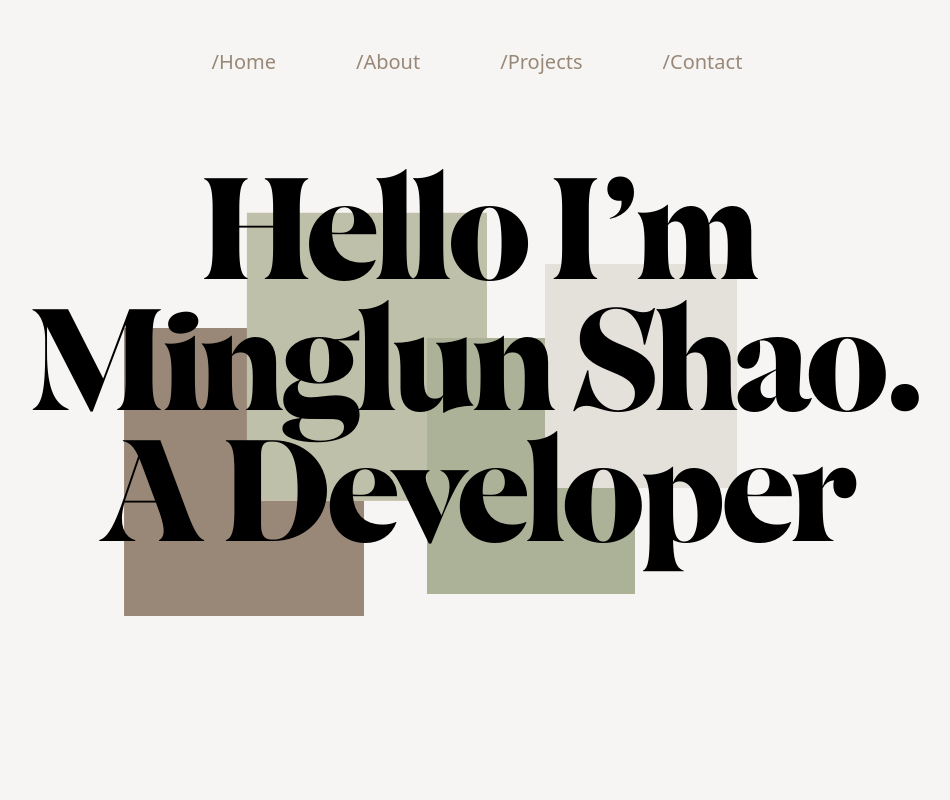
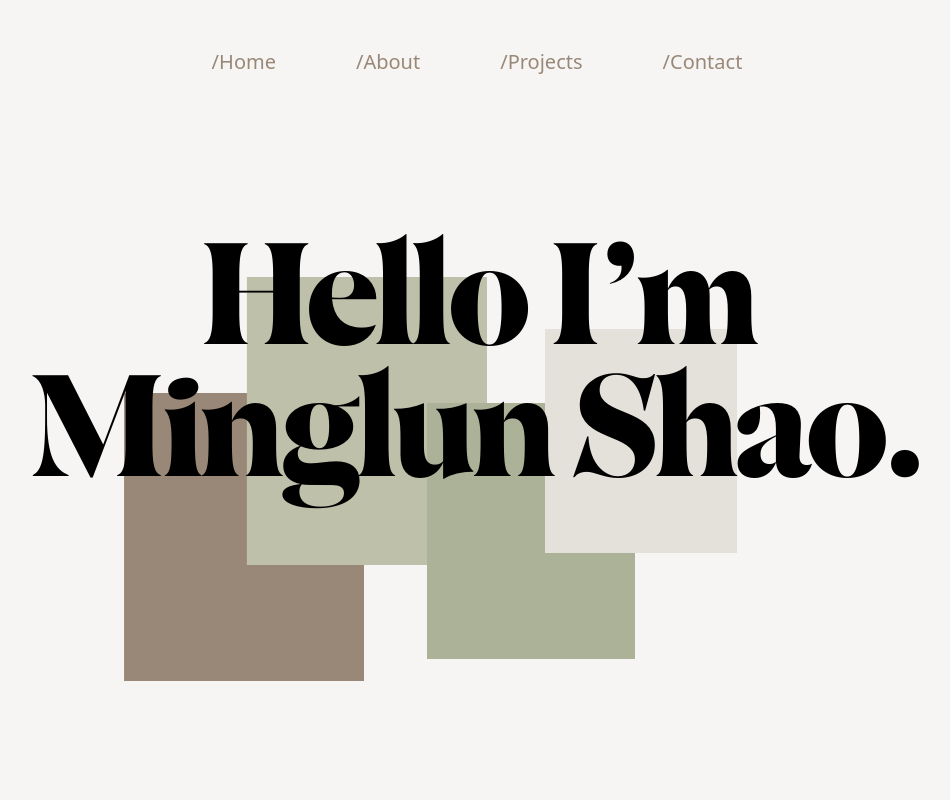
Before and after one commit to m-shao/2024-portfolio-v2, a Next.js app: page / in a window 1280 px wide. Shown: the top 800 px of the page, without its empty margins (163-1113 px from the left). Built offline with nearby package versions, Linux system fonts and the light colour scheme.

Commit message:
remove: line in hero

```diff
--- a/components/sections/Hero.jsx
+++ b/components/sections/Hero.jsx
@@ -225,9 +225,6 @@ const Hero = () => {
 					<OverflowReveal once={true} delay={2.4}>
 						<h1>Minglun Shao.</h1>
 					</OverflowReveal>
-					<OverflowReveal once={true} delay={2.4}>
-						<h1>A Developer</h1>
-					</OverflowReveal>
 				</div>
 			</div>
 		</main>
```
